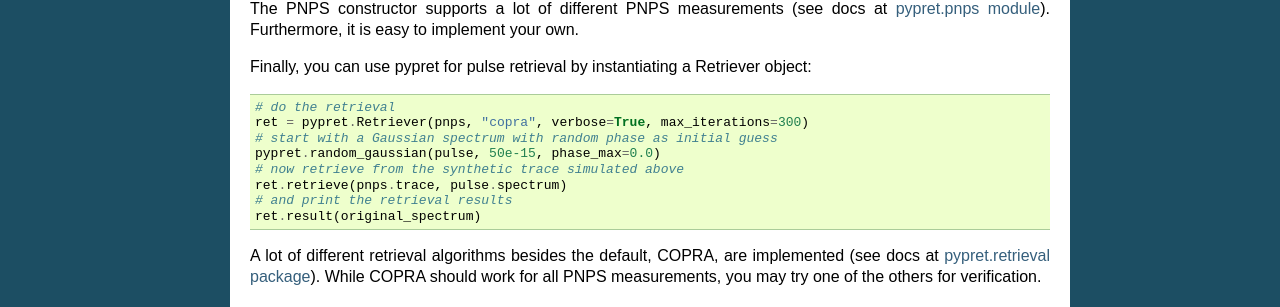
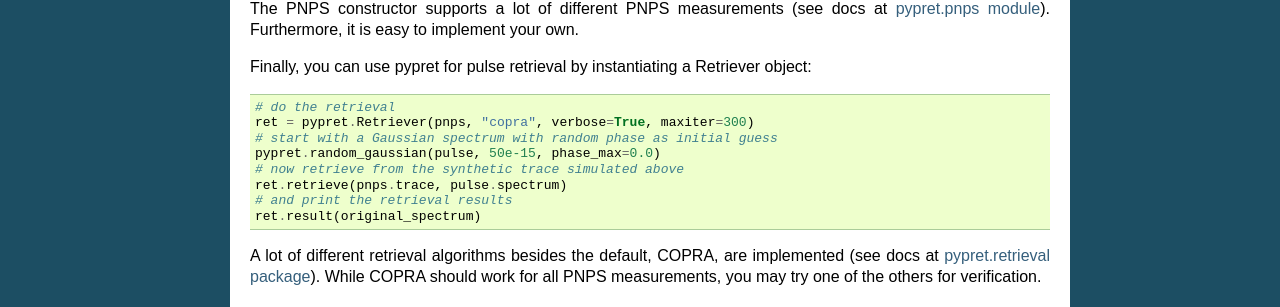
Before and after one commit to ncgeib/pypret, a Sphinx documentation site: the page built from docs/getting_started.rst, in a window 1280 px wide. Shown: the part 1038-1345 px from the top of the page. Built offline with Sphinx 7.4.7, drawn with Linux system fonts in a browser that asks for light colours.

Commit message:
[FIX] minor documentation error

```diff
--- a/docs/getting_started.rst
+++ b/docs/getting_started.rst
@@ -63,7 +63,7 @@ Finally, you can use pypret for pulse retrieval by instantiating a Retriever
 object::
 
     # do the retrieval
-    ret = pypret.Retriever(pnps, "copra", verbose=True, max_iterations=300)
+    ret = pypret.Retriever(pnps, "copra", verbose=True, maxiter=300)
     # start with a Gaussian spectrum with random phase as initial guess
     pypret.random_gaussian(pulse, 50e-15, phase_max=0.0)
     # now retrieve from the synthetic trace simulated above
```
